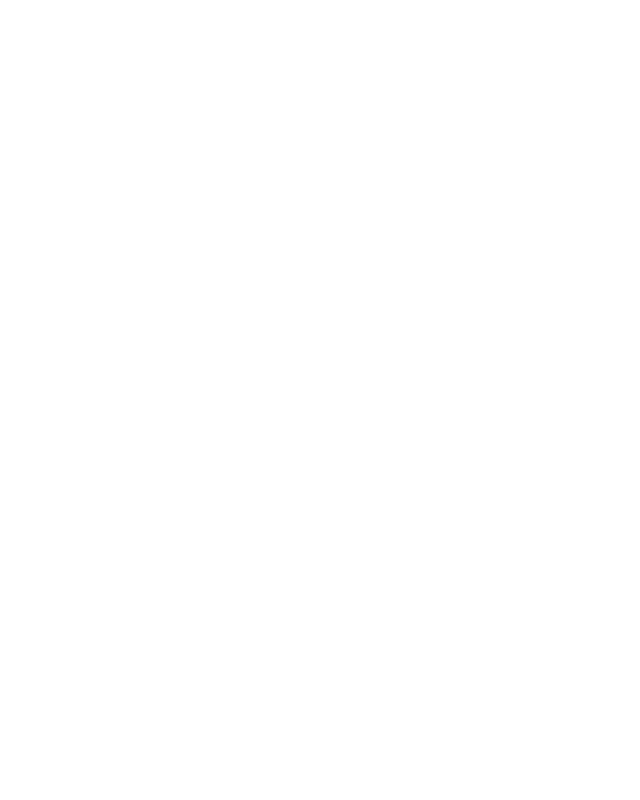
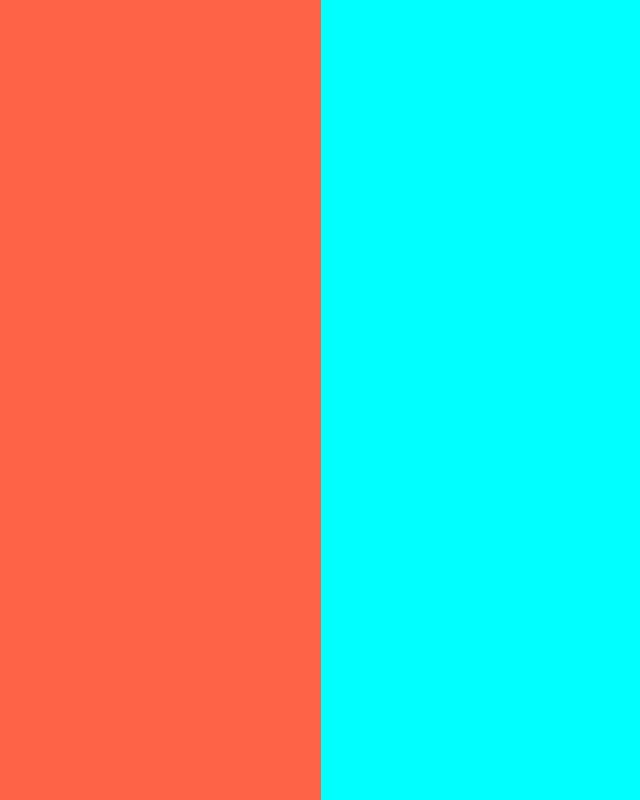
Before and after one commit to bipasha39/HpUp-Frontend, a React (Create React App) app: page /dashboard in a window 1280 px wide. Shown: the whole page, without its empty margins (29-669 px from the left). Built offline with nearby package versions, Linux system fonts and the light colour scheme.

Commit message:
left and right panel

```diff
--- a/src/App.js
+++ b/src/App.js
@@ -13,6 +13,7 @@
 import Login from './pages/login/Login';
 import SignUp from "./pages/signUp/SignUp";
 import Remind from "./pages/remind/Remind";
+import CompanyDashboard from './pages/companyDashboard/CompanyDashboard';
 
 function App() {
   return (
@@ -32,6 +33,9 @@
           <Route path="/remind">
           <Remind />
           </Route>
+          <Route path ="/dashboard">
+            <CompanyDashboard />
+          </Route>
         </Switch>
       </Box>
     </ChakraProvider>
--- a/src/components/panelRight/PanelRight.js
+++ b/src/components/dashboard/Dashboard.js
@@ -17,10 +17,10 @@
   Link
 } from "react-router-dom";
 
-export default function PanelRight() {
+export default function Dashboard() {
     return(
-        <Container>
+      <Box flex="1" bg="aqua">
 
-        </Container>
+      </Box>
     );
 }
--- a/src/components/loginForm/LoginForm.js
+++ b/src/components/loginForm/LoginForm.js
@@ -16,10 +16,13 @@
 import {
   Link
 } from "react-router-dom";
+import {
+  ReactDOM
+}from "react-dom";
 
 import ErrorMessage from '../ErrorMessage';
 import {userLogin} from '../../utils/mockApi';
-import CompanyPanelView from '../../pages/companyPanelView/CompanyPanelView';
+
 
 export default function LoginForm() {
   const [email, setEmail] = useState('');
@@ -42,10 +45,10 @@
          await userLogin({ email, password });
           setIsLoading(false);
           setError ('');
-           CompanyPanelView.show();
+          // CompanyPanelView.show();
 
       } catch (error) {
-          setError('Invalid username or password');
+          setError(error);
           setIsLoading(false);
           setEmail('');
           setPassword('');
--- a/src/components/panelLeft/PanelLeft.js
+++ b/src/components/panelLeft/PanelLeft.js
@@ -19,8 +19,9 @@
 
 export default function PanelLeft() {
     return(
-        <Container>
+        <Box bg="tomato" width="350px" height="100vh" >
 
-        </Container>
+
+        </Box>
     );
 }
--- a/src/pages/companyPanelView/CompanyPanelView.js
+++ b/src/pages/companyDashboard/CompanyDashboard.js
@@ -1,6 +1,6 @@
 import React, { Fragment } from 'react';
 import PanelLeft from '../../components/panelLeft/PanelLeft';
-import PanelRight from '../../components/panelRight/PanelRight';
+import Dashboard from '../../components/dashboard/Dashboard';
 
 
 // import './CompanyPanelView.css';
@@ -10,11 +10,10 @@
 
 export default function CompanyPanelView() {
   return (
-    <Fragment>
-      <Box display="flex" flex="2" alignItems="center" justifyContent="center">
+      <Box display="flex"  >
         <PanelLeft />
-        <PanelRight />
+        <Dashboard />
       </Box>
-    </Fragment>
+
   );
 }
```
Also changed, not shown: src/pages/companyDashboard/companyDashboard.css (added), 1 other file (tests, documents, lock files or other folders).
